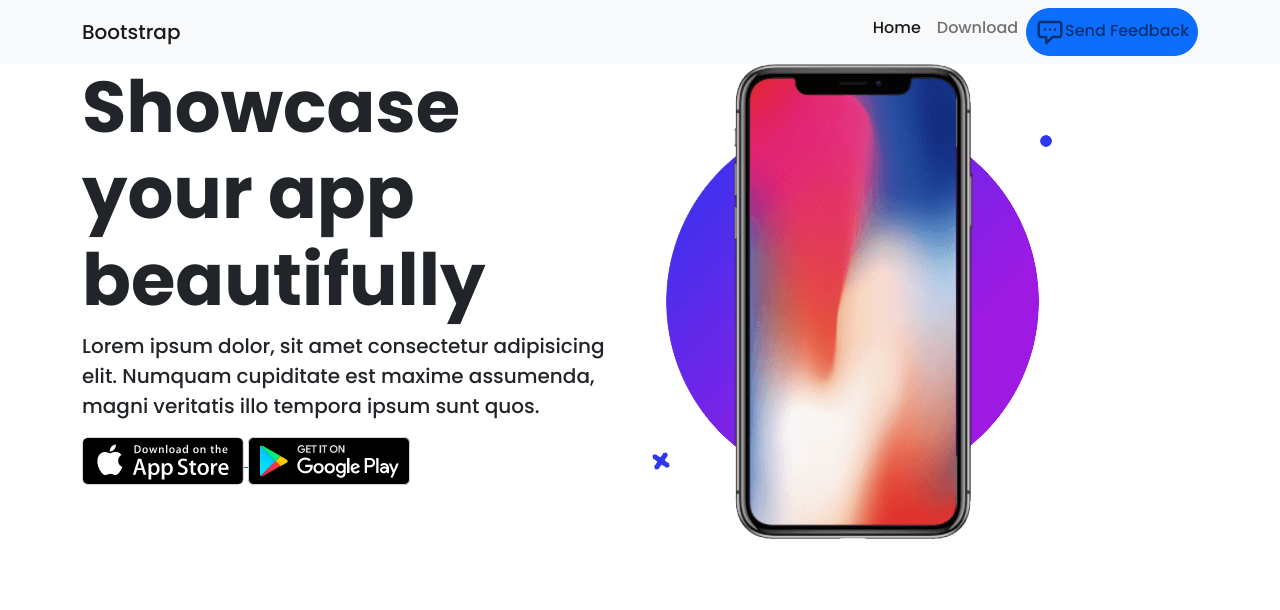
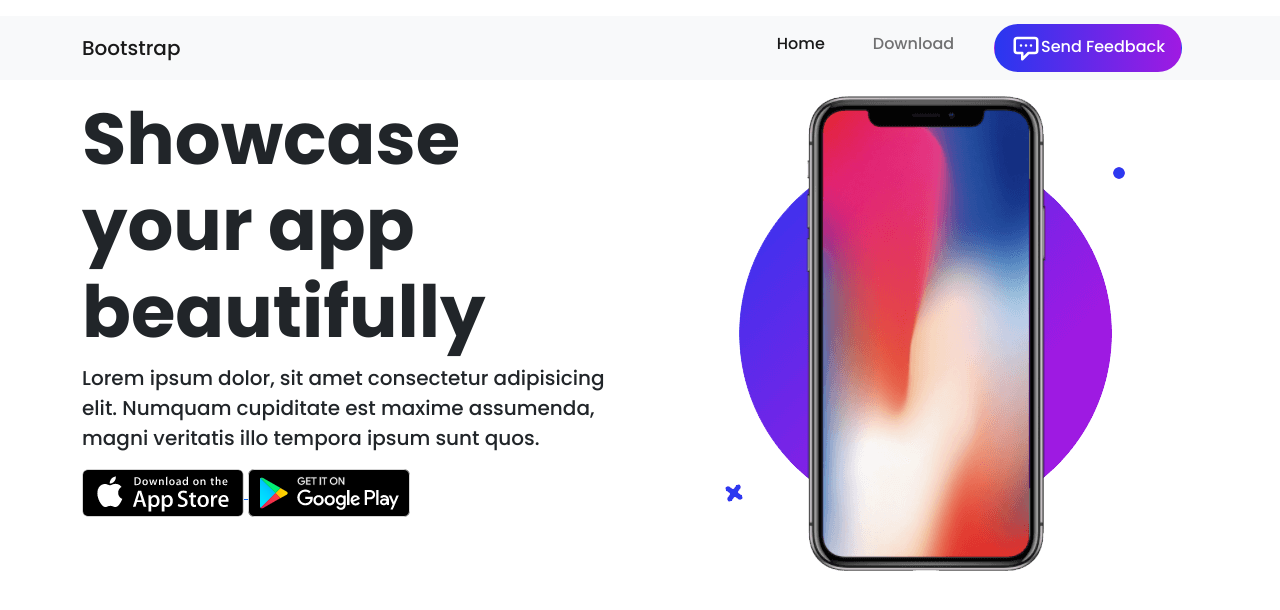
Before and after one commit to CsdSreekanta/Mobile-website, a plain HTML site: page index.html in a window 1280 px wide. Drawn offline with nearby package versions, Linux system fonts and the light colour scheme.

Commit message:
banner full part added

```diff
--- a/css/style.css
+++ b/css/style.css
@@ -3,3 +3,9 @@
 body{
     font-family: 'Poppins', sans-serif;
 }
+.background-gradient{
+    background-image: linear-gradient(90deg, #2937f0, #9f1ae2);
+}
+.navigation{
+    height: 80px;
+}
--- a/index.html
+++ b/index.html
@@ -9,7 +9,7 @@
     <link rel="stylesheet" href="css/style.css">
 </head>
 <body>
-<header>
+<header class="navigation py-3 ">
     <nav class="navbar navbar-expand-lg navbar-light bg-light">
         <div class="container">
           <a class="navbar-brand" href="#">Bootstrap</a>
@@ -18,14 +18,14 @@
           </button>
           <div class="collapse navbar-collapse" id="navbarNav">
             <ul class="navbar-nav ms-auto">
-              <li class="nav-item ">
+              <li class="nav-item mx-3 ">
                 <a class="nav-link active" aria-current="page" href="#">Home</a>
               </li>
-              <li class="nav-item">
+              <li class="nav-item mx-3">
                 <a class="nav-link" href="#">Download</a>
               </li>
-              <li class="nav-item ">
-                <a class="nav-link btn rounded-pill btn-primary" href="#"><svg xmlns="http://www.w3.org/2000/svg" width="30" fill="none" viewBox="0 0 24 24" stroke="currentColor">
+              <li class="nav-item mx-3 ">
+                <a class="nav-link btn rounded-pill background-gradient text-white px-3" href="#"><svg xmlns="http://www.w3.org/2000/svg" width="30" fill="none" viewBox="0 0 24 24" stroke="currentColor">
                     <path stroke-linecap="round" stroke-linejoin="round" stroke-width="2" d="M8 10h.01M12 10h.01M16 10h.01M9 16H5a2 2 0 01-2-2V6a2 2 0 012-2h14a2 2 0 012 2v8a2 2 0 01-2 2h-5l-5 5v-5z" />
                   </svg>Send Feedback</a>
               </li>
@@ -37,7 +37,7 @@
         <section class="container">
             <div class="row">
                 <div class="col-md-6">
-                   <div>
+                   <div class="py-3">
                        <h1 class="display-2 fw-bold">Showcase your app beautifully</h1>
                        <p class="fs-5">Lorem ipsum dolor, sit amet consectetur adipisicing elit. Numquam cupiditate est maxime assumenda, magni veritatis illo tempora ipsum sunt quos.</p>
                        <div>
@@ -51,7 +51,9 @@
                    </div>
                 </div>
                 <div class="col-md-6">
-                   <img src="img/banner.png" alt="">
+                   <div class="d-flex justify-content-center align-items-center py-3">
+                    <img src="img/banner.png" alt="">
+                   </div>
 
                 </div>
             </div>
```
